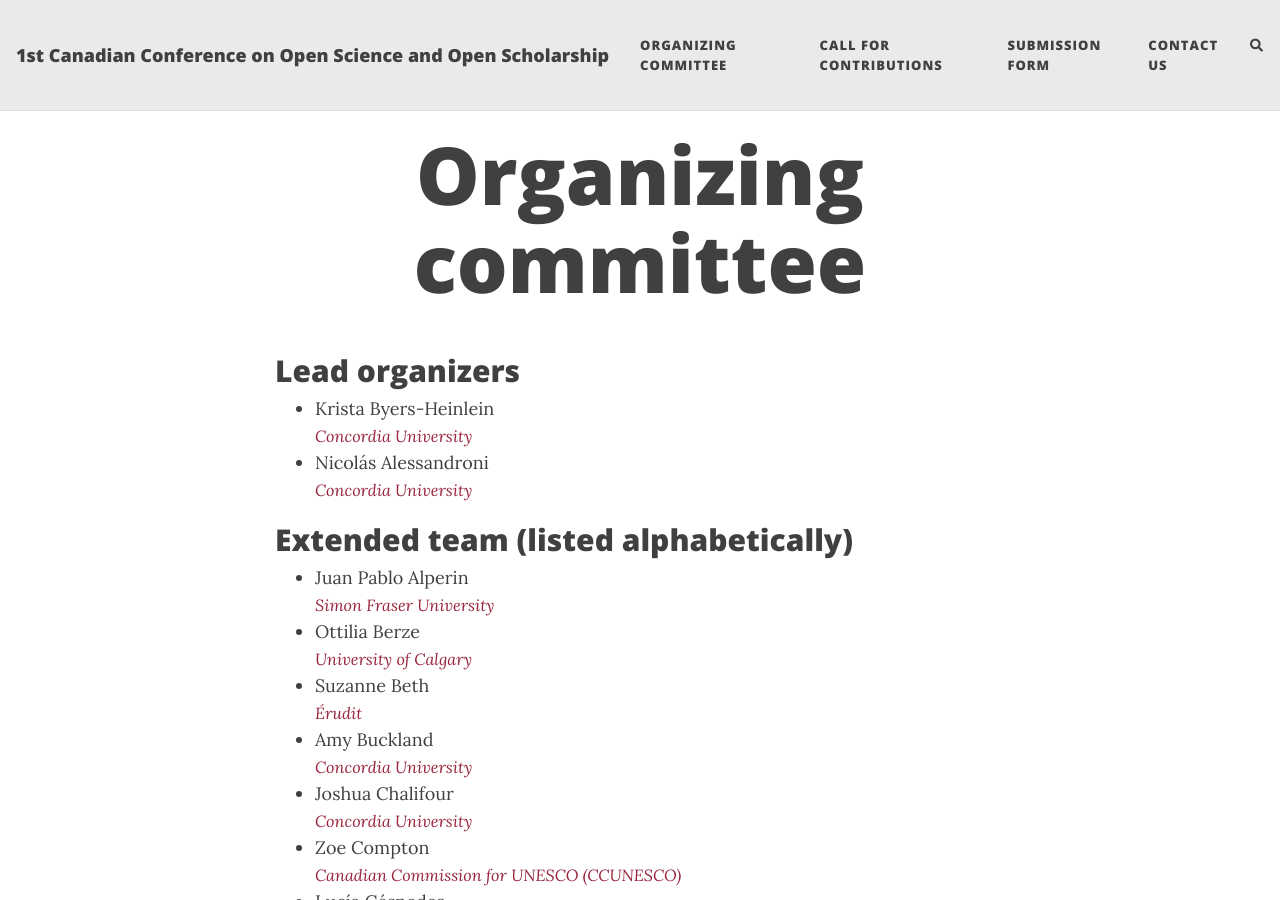
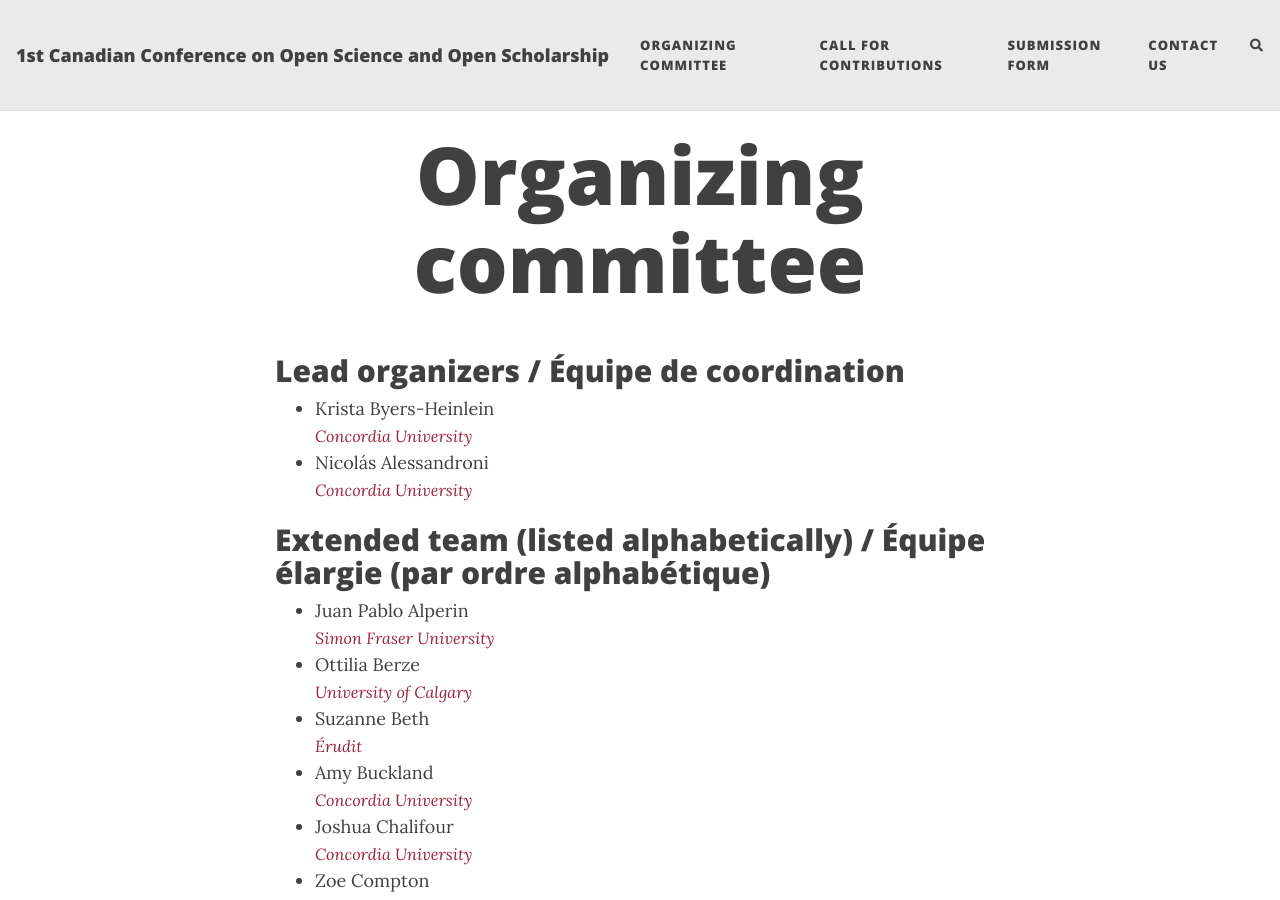
Before and after one commit to oscanada/oscanada.github.io, a Jekyll site: the page built from organizing_committee.md, in a window 1280 px wide and 900 px high. Built offline with Jekyll 4.4.1, drawn with Linux system fonts in a browser that asks for light colours; nearby versions of some CDN libraries; comment, search, counter and statistics services are not loaded.

Commit message:
Update organizing_committee.md

```diff
--- a/organizing_committee.md
+++ b/organizing_committee.md
@@ -3,14 +3,14 @@ layout: page
 title: Organizing committee
 ---
 
-## Lead organizers
+## Lead organizers / Équipe de coordination
 
 - Krista Byers-Heinlein
   <span style="font-size: 0.9em; color: #98243c;"><i>Concordia University</i></span>
 - Nicolás Alessandroni
   <span style="font-size: 0.9em; color: #98243c;"><i>Concordia University</i></span>
 
-## Extended team (listed alphabetically)
+## Extended team (listed alphabetically) / Équipe élargie (par ordre alphabétique)
 
 - Juan Pablo Alperin
   <span style="font-size: 0.9em; color: #98243c;"><i>Simon Fraser University</i></span>
```
